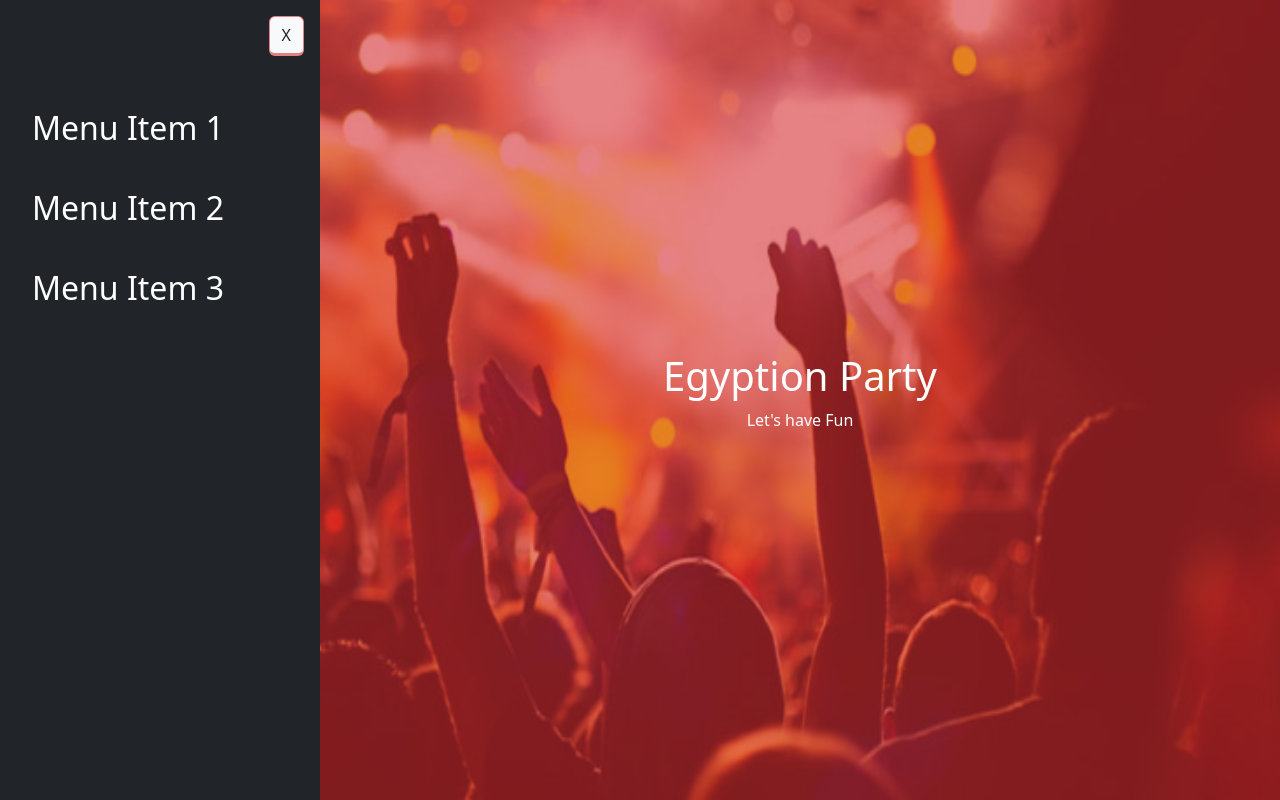
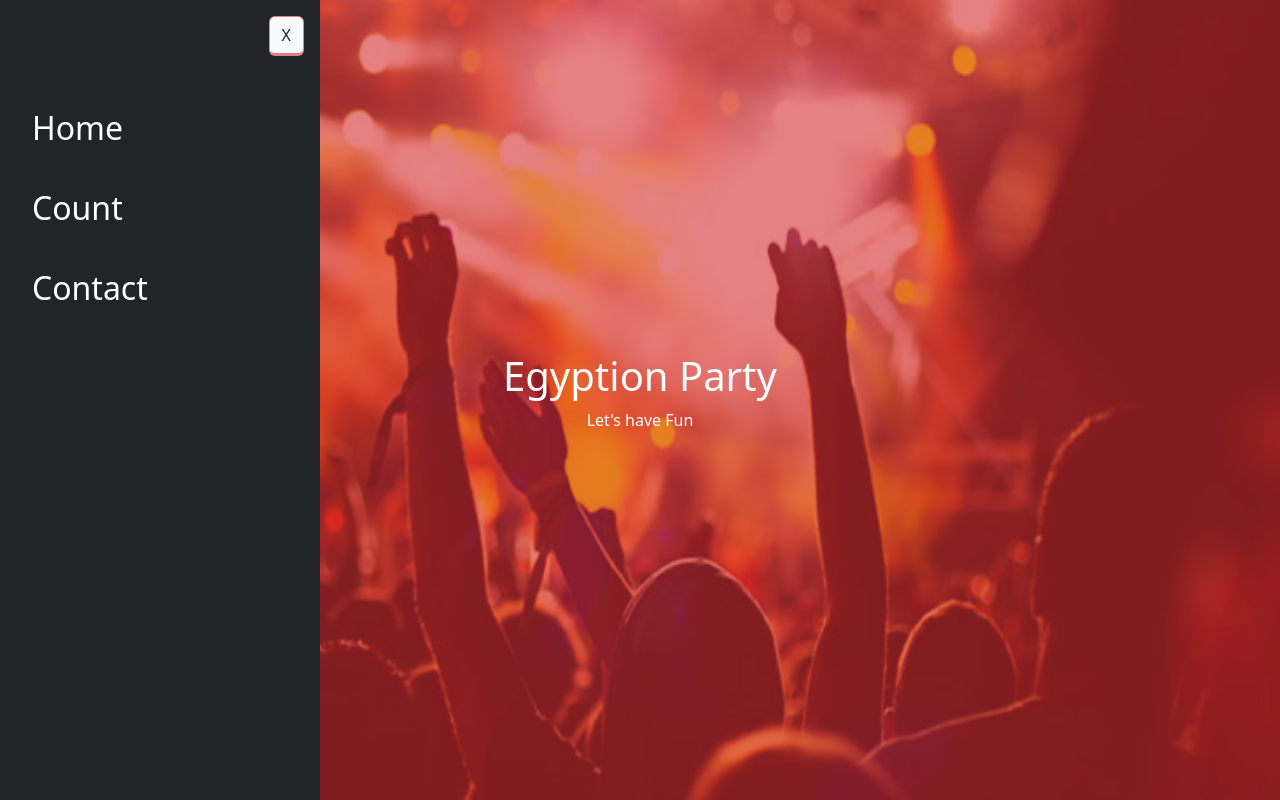
Before and after one commit to CosmasAlor/Egyption_Party_jQuery, a plain HTML site: page index.html in a window 1280 px wide. Both pictures are taken after a click on the element "☰ open". Shown: the top 800 px of the page. Drawn offline with Linux system fonts and the light colour scheme.

Commit message:
menu update

```diff
--- a/index.html
+++ b/index.html
@@ -30,17 +30,17 @@
     </div>
   </div>
 
- <div class="menu bg-dark text-white w-0 d-none" id="menu">
-  <div class="close d-flex justify-content-end ">
-    <button class="btn btn-close-white text-dark bg-light m-3">X</button>
-  </div>
+ <div class="menu bg-dark text-white" id="menu" style="width: 0;">
 
-  <ul>
-    <li>Menu Item 1</li>
-    <li>Menu Item 2</li>
-    <li>Menu Item 3</li>
-  </ul>
-  </div>
+    <div class="close d-flex justify-content-end ">
+      <button class="btn btn-close-white text-dark bg-light m-3">X</button>
+    </div>
+        <ul class="d-none">
+          <li>Home</li>
+          <li>Count</li>
+          <li>Contact</li>
+        </ul>
+    </div>
 </div>
 
 <div class="container p-5 " id="singer">
@@ -106,6 +106,8 @@
 </div>
 
 <div class="contact">
+
+  <div class="test bg-dark" style="width: 0;">t</div>
   <div class="container text-center p-5">
     <h2>Join Us</h2>
     <p class="lead">Lorem ipsum dolor sit amet consectetur adipisicing elit.</p>
--- a/js/index.js
+++ b/js/index.js
@@ -15,21 +15,36 @@
 //     });
 //   });
 
-$(document).ready(function() {
-    $('#menu-open').on('click', function(e) {
+$('.btn-close-white').on('click', function () {
+    $('.menu').animate({width: '0%'}, 500)
+    $('ul').animate({width: '0'}, 1000);
+    $('ul').hide(1000);
 
-      $('#head').addClass('ml-25');
-      $('#menu').addClass('w-25').removeClass('w-0 d-none');
-      $('#menu').animate({ width: '25%' }, 15000);
-    });
-});
+})
 
-$(document).ready(function() {
-    $('.close').on('click', function(e) {
-      $('#menu').addClass('d-none');
-      $('#head').removeClass('ml-25');
-    });
-});
+$('#menu-open').on('click', function () {
+    $('.menu').animate({width: '25%'}, 1000);
+    $('ul').removeClass('d-none');
+    $('#head').animate(1000).addClass('m-25');
+    $('ul').show();
+
+})
+
+// $(document).ready(function() {
+//     $('#menu-open').on('click', function(e) {
+
+//       $('#head').addClass('m-25');
+//       $('#menu').removeClass('w-0 d-none');
+//       $('#menu').animate({ width: '25%' }, 1000);
+//     });
+// });
+
+// $(document).ready(function() {
+//     $('.close').on('click', function(e) {
+//       $('#menu').addClass('d-none');
+//       $('#head').removeClass('ml-25');
+//     });
+// });
 
 
 // $(document).ready(function() {
```
